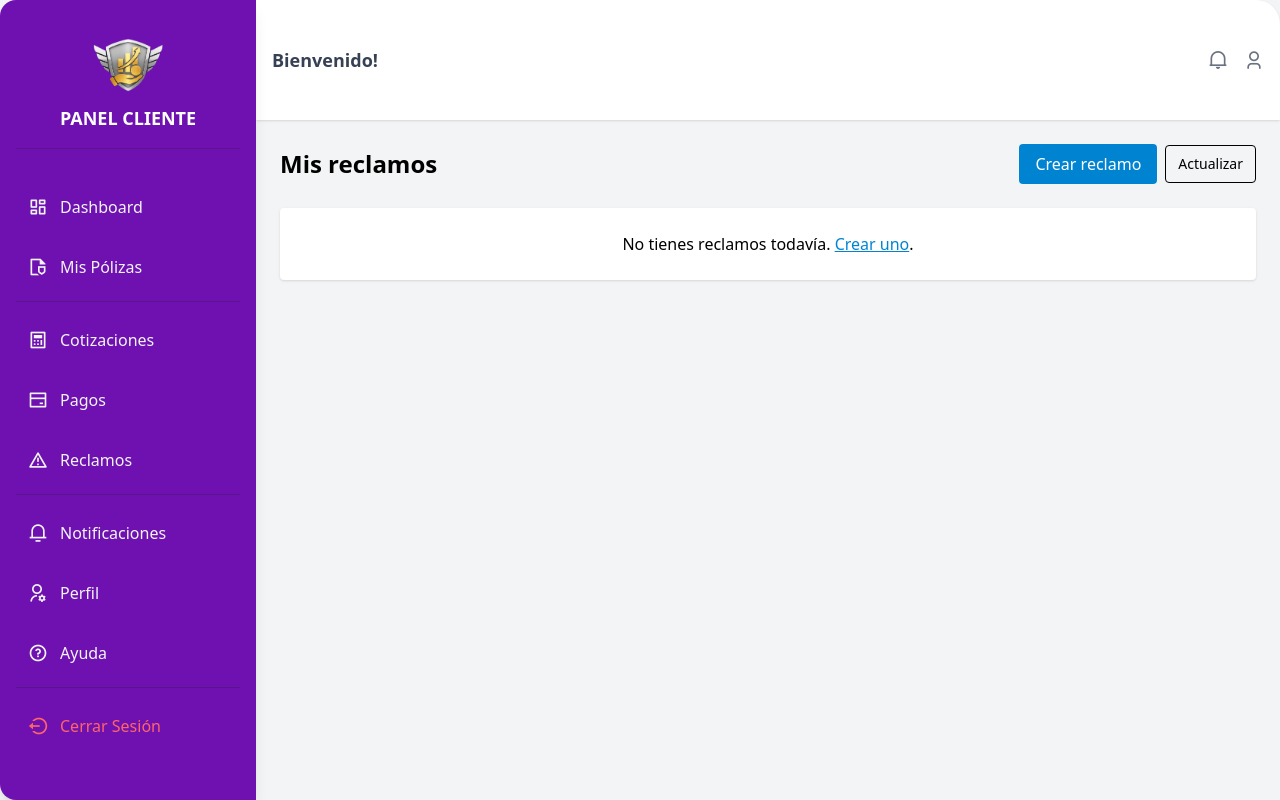
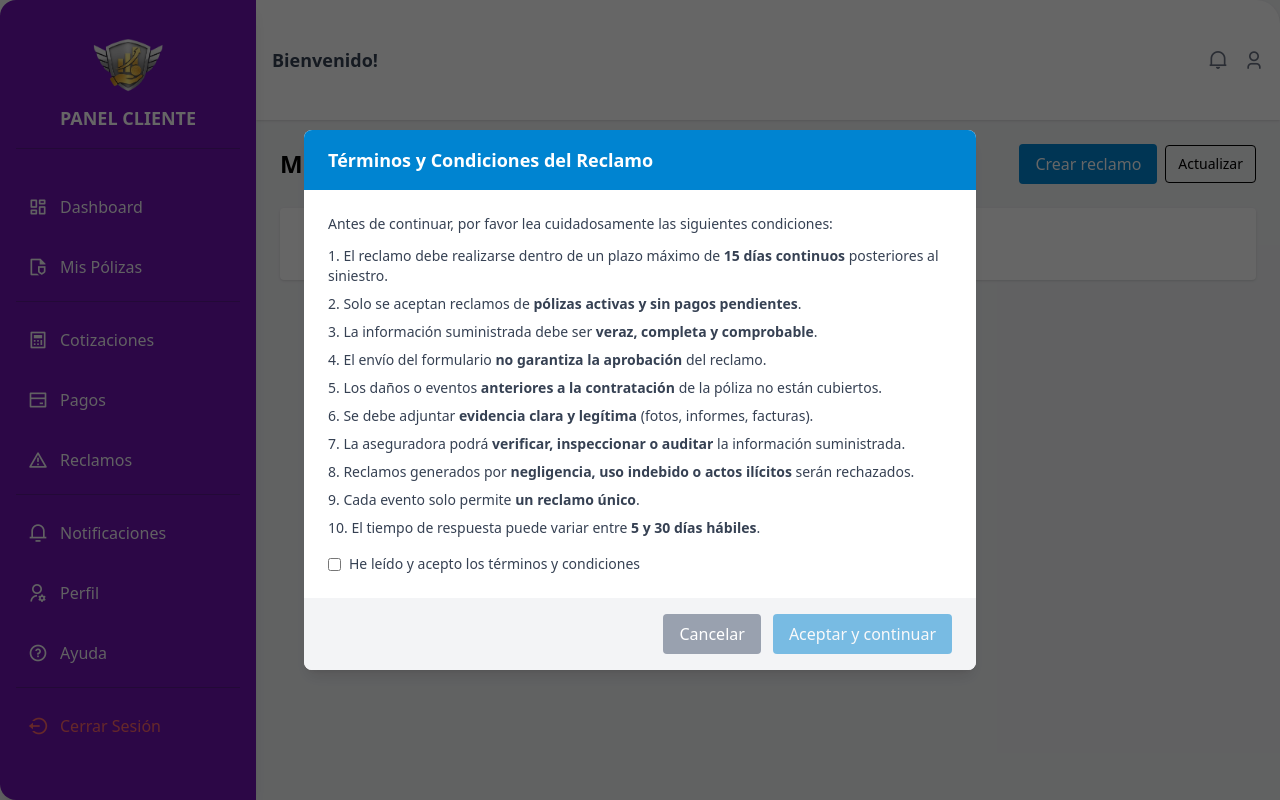
Before and after one commit to Flarxx/Pagina-seguros2025, a Django app: template reclamos/templates/reclamos/cliente/mis_reclamos.html in a window 1280 px wide. Run offline with Django 3.2, Linux system fonts and the light colour scheme; the template is opened without the code that fills it, so the values that code supplies are empty; style sheets or scripts are compiled from the project's sources; some libraries are stand-ins or nearby versions.

Commit message:
modal para cotizaciones y  reclamos

```diff
--- a/polizas/templates/polizas/cliente/layout.html
+++ b/polizas/templates/polizas/cliente/layout.html
@@ -26,7 +26,7 @@
         <ul class="space-y-2 ,">
             <!-- Grupo 1 -->
             <li>
-                <a href="{% url 'inicio_cliente'%}" class="flex items-center space-x-3 p-3 rounded-lg text-gray-100 hover:bg-purple-900 transition duration-200">
+                <a href="{% url 'usuarios:inicio_cliente' %}" class="flex items-center space-x-3 p-3 rounded-lg text-gray-100 hover:bg-purple-900 transition duration-200">
                     <i class="ri-dashboard-line text-xl"></i>
                     <span>Dashboard</span>
                 </a>
@@ -46,7 +46,7 @@
 
             <!-- Grupo 2 -->
             <li>
-                <a href="{% url 'mis_pagos' %}" class="flex items-center space-x-3 p-3 rounded-lg text-gray-100 hover:bg-purple-900 transition duration-200">
+                <a href="{% url 'pagos:mis_pagos' %}" class="flex items-center space-x-3 p-3 rounded-lg text-gray-100 hover:bg-purple-900 transition duration-200">
                     <i class="ri-bank-card-line text-xl"></i>
                     <span>Pagos</span>
                 </a>
@@ -66,7 +66,7 @@
 
             <!-- Grupo 3 -->
             <li>
-                <a href="{% url 'perfil' %}" class="flex items-center space-x-3 p-3 rounded-lg text-gray-100 hover:bg-purple-900 transition duration-200">
+                <a href="{% url 'usuarios:perfil' %}" class="flex items-center space-x-3 p-3 rounded-lg text-gray-100 hover:bg-purple-900 transition duration-200">
                     <i class="ri-user-settings-line text-xl"></i>
                     <span>Perfil</span>
                 </a>
@@ -79,7 +79,7 @@
             </li>
            <li class="border-t border-purple-900 pt-3">
     <a
-        href="{% url 'logout' %}"
+        href="{% url 'usuarios:logout' %}"
         class="flex items-center space-x-3 p-3 rounded-lg text-red-400 hover:bg-purple-900 hover:text-red-300 transition duration-200"
     >
         <i class="ri-logout-circle-line text-xl"></i>
@@ -114,6 +114,10 @@
             {% endblock %}
         </main>
     </div>
-    {% block extra_scripts %}{% endblock %}
+    {% block extra_scripts %}
+    <script src="{% static 'js/modal-reclamos.js' %}"></script>
+    <script src="{% static 'js/cotizaciones.js' %}"></script>
+    {% endblock %}
+
 </body>
 </html>
--- a/reclamos/templates/reclamos/cliente/crear_reclamo.html
+++ b/reclamos/templates/reclamos/cliente/crear_reclamo.html
@@ -2,8 +2,12 @@
 {% block title %}Crear reclamo{% endblock %}
 
 {% block content %}
+
+
+
+<!-- FORMULARIO CREAR RECLAMO -->
 <div class="max-w-3xl mx-auto">
-  <h1 class="text-2xl font-bold mb-4">Crear reclamo</h1>
+  <h1 class="text-2xl font-bold mb-4">Crear reclamo 2</h1>
 
   <form method="post" enctype="multipart/form-data" class="space-y-4 bg-white p-6 rounded shadow">
     {% csrf_token %}
--- a/reclamos/templates/reclamos/cliente/mis_reclamos.html
+++ b/reclamos/templates/reclamos/cliente/mis_reclamos.html
@@ -1,6 +1,58 @@
 {% extends 'polizas/cliente/layout.html' %}
+{% load static %}
 {% block title %}Mis reclamos{% endblock %}
 {% block content %}
+
+
+<!-- MODAL TÉRMINOS Y CONDICIONES -->
+<div id="modalTerminos" class="fixed inset-0 z-50 flex items-center justify-center bg-black/60 hidden">
+  <div class="bg-white w-full max-w-2xl mx-4 rounded-lg shadow-lg overflow-hidden">
+
+    <!-- Header -->
+    <div class="px-6 py-4 bg-sky-600 text-white flex justify-between items-center">
+      <h2 class="text-lg font-bold">Términos y Condiciones del Reclamo</h2>
+    </div>
+
+    <!-- Contenido -->
+    <div class="p-6 space-y-3 text-sm text-gray-700 max-h-[70vh] overflow-y-auto">
+
+      <p>Antes de continuar, por favor lea cuidadosamente las siguientes condiciones:</p>
+
+      <ol class="list-decimal list-inside space-y-2">
+        <li>El reclamo debe realizarse dentro de un plazo máximo de <strong>15 días continuos</strong> posteriores al siniestro.</li>
+        <li>Solo se aceptan reclamos de <strong>pólizas activas y sin pagos pendientes</strong>.</li>
+        <li>La información suministrada debe ser <strong>veraz, completa y comprobable</strong>.</li>
+        <li>El envío del formulario <strong>no garantiza la aprobación</strong> del reclamo.</li>
+        <li>Los daños o eventos <strong>anteriores a la contratación</strong> de la póliza no están cubiertos.</li>
+        <li>Se debe adjuntar <strong>evidencia clara y legítima</strong> (fotos, informes, facturas).</li>
+        <li>La aseguradora podrá <strong>verificar, inspeccionar o auditar</strong> la información suministrada.</li>
+        <li>Reclamos generados por <strong>negligencia, uso indebido o actos ilícitos</strong> serán rechazados.</li>
+        <li>Cada evento solo permite <strong>un reclamo único</strong>.</li>
+        <li>El tiempo de respuesta puede variar entre <strong>5 y 30 días hábiles</strong>.</li>
+      </ol>
+
+      <div class="flex items-center mt-4">
+        <input type="checkbox" id="aceptoTerminos" class="mr-2">
+        <label for="aceptoTerminos">He leído y acepto los términos y condiciones</label>
+      </div>
+
+    </div>
+
+    <!-- Footer -->
+    <div class="px-6 py-4 bg-gray-100 flex justify-end gap-3">
+      <a href="{% url 'usuarios:inicio_cliente' %}" class="px-4 py-2 bg-gray-400 text-white rounded">
+        Cancelar
+      </a>
+      <button id="btnContinuar" disabled
+              class="px-4 py-2 bg-sky-600 text-white rounded opacity-50 cursor-not-allowed">
+        Aceptar y continuar
+      </button>
+    </div>
+
+  </div>
+</div>
+
+
 <div class="flex items-center justify-between mb-6">
   <h1 class="text-2xl font-bold">Mis reclamos</h1>
   <div class="flex items-center gap-2">
@@ -27,3 +79,8 @@
 </div>
 
 {% endblock %}
+
+
+{% block extra_scripts %}
+<script src="{% static 'js/modal-reclamos.js' %}"></script>
+{% endblock %}
--- a/static/css/output.css
+++ b/static/css/output.css
@@ -16,9 +16,6 @@
     --color-orange-400: oklch(75% 0.183 55.934);
     --color-orange-500: oklch(70.5% 0.213 47.604);
     --color-orange-600: oklch(64.6% 0.222 41.116);
-    --color-yellow-50: oklch(98.7% 0.026 102.212);
-    --color-yellow-200: oklch(94.5% 0.129 101.54);
-    --color-yellow-400: oklch(85.2% 0.199 91.936);
     --color-yellow-500: oklch(79.5% 0.184 86.047);
     --color-yellow-600: oklch(68.1% 0.162 75.834);
     --color-yellow-700: oklch(55.4% 0.135 66.442);
@@ -38,14 +35,12 @@
     --color-blue-700: oklch(48.8% 0.243 264.376);
     --color-blue-800: oklch(42.4% 0.199 265.638);
     --color-blue-900: oklch(37.9% 0.146 265.522);
-    --color-indigo-50: oklch(96.2% 0.018 272.314);
     --color-indigo-100: oklch(93% 0.034 272.788);
     --color-indigo-200: oklch(87% 0.065 274.039);
     --color-indigo-500: oklch(58.5% 0.233 277.117);
     --color-indigo-600: oklch(51.1% 0.262 276.966);
     --color-indigo-700: oklch(45.7% 0.24 277.023);
     --color-indigo-800: oklch(39.8% 0.195 277.366);
-    --color-indigo-900: oklch(35.9% 0.144 278.697);
     --color-violet-50: oklch(96.9% 0.016 293.756);
     --color-violet-500: oklch(60.6% 0.25 292.717);
     --color-violet-600: oklch(54.1% 0.281 293.009);
@@ -101,25 +96,16 @@
     --text-3xl--line-height: calc(2.25 / 1.875);
     --text-4xl: 2.25rem;
     --text-4xl--line-height: calc(2.5 / 2.25);
-    --text-5xl: 3rem;
-    --text-5xl--line-height: 1;
-    --text-6xl: 3.75rem;
-    --text-6xl--line-height: 1;
-    --text-7xl: 4.5rem;
-    --text-7xl--line-height: 1;
     --font-weight-medium: 500;
     --font-weight-semibold: 600;
     --font-weight-bold: 700;
     --font-weight-extrabold: 800;
-    --font-weight-black: 900;
-    --leading-tight: 1.25;
     --leading-relaxed: 1.625;
     --radius-md: 0.375rem;
     --radius-lg: 0.5rem;
     --radius-xl: 0.75rem;
     --radius-2xl: 1rem;
     --radius-3xl: 1.5rem;
-    --ease-in-out: cubic-bezier(0.4, 0, 0.2, 1);
     --default-transition-duration: 150ms;
     --default-transition-timing-function: cubic-bezier(0.4, 0, 0.2, 1);
     --default-font-family: var(--font-sans);
@@ -341,6 +327,9 @@
   .z-\[100\] {
     z-index: 100;
   }
+  .z-\[9999\] {
+    z-index: 9999;
+  }
   .order-1 {
     order: 1;
   }
@@ -368,6 +357,9 @@
       max-width: 96rem;
     }
   }
+  .mx-4 {
+    margin-inline: calc(var(--spacing) * 4);
+  }
   .mx-auto {
     margin-inline: auto;
   }
@@ -544,6 +536,9 @@
   }
   .h-screen {
     height: 100vh;
+  }
+  .max-h-\[70vh\] {
+    max-height: 70vh;
   }
   .min-h-\[40vh\] {
     min-height: 40vh;
@@ -661,11 +656,20 @@
   .transform {
     transform: var(--tw-rotate-x,) var(--tw-rotate-y,) var(--tw-rotate-z,) var(--tw-skew-x,) var(--tw-skew-y,);
   }
+  .cursor-not-allowed {
+    cursor: not-allowed;
+  }
   .cursor-pointer {
     cursor: pointer;
   }
   .resize {
     resize: both;
+  }
+  .list-inside {
+    list-style-position: inside;
+  }
+  .list-decimal {
+    list-style-type: decimal;
   }
   .list-disc {
     list-style-type: disc;
@@ -958,6 +962,15 @@
   .border-yellow-600 {
     border-color: var(--color-yellow-600);
   }
+  .bg-black {
+    background-color: var(--color-black);
+  }
+  .bg-black\/60 {
+    background-color: color-mix(in srgb, #000 60%, transparent);
+    @supports (color: color-mix(in lab, red, red)) {
+      background-color: color-mix(in oklab, var(--color-black) 60%, transparent);
+    }
+  }
   .bg-blue-500 {
     background-color: var(--color-blue-500);
   }
@@ -984,6 +997,9 @@
   }
   .bg-gray-300 {
     background-color: var(--color-gray-300);
+  }
+  .bg-gray-400 {
+    background-color: var(--color-gray-400);
   }
   .bg-gray-500 {
     background-color: var(--color-gray-500);
--- a/usuarios/templates/cliente/editar_perfil.html
+++ b/usuarios/templates/cliente/editar_perfil.html
@@ -70,7 +70,7 @@
       </button>
 
       <a
-        href="{% url 'perfil' %}"
+        href="{% url 'usuarios:perfil' %}"
         class="flex items-center gap-2 px-6 py-2.5 bg-gray-200 text-gray-800 font-medium rounded-xl hover:bg-gray-300 active:scale-95 transition"
       >
         <i class="ri-close-circle-line"></i> Cancelar
--- a/usuarios/templates/cliente/perfil.html
+++ b/usuarios/templates/cliente/perfil.html
@@ -15,7 +15,7 @@
         <p class="text-sm text-purple-100">Información personal y de contacto</p>
       </div>
     </div>
-    <a href="{% url 'editar_perfil' %}"
+    <a href="{% url 'usuarios:editar_perfil' %}"
        class="mt-4 md:mt-0 inline-flex items-center space-x-2 bg-white text-purple-700 font-semibold px-5 py-2 rounded-lg shadow hover:bg-purple-50 transition">
       <i class="ri-edit-line"></i>
       <span>Editar Perfil</span>
```
Also changed, not shown: polizas/templates/polizas/cliente/cotizaciones.html (+51 -0 lines), static/js/cotizaciones.js (+59 -0 lines), static/js/modal-reclamos.js (added, +78 -0 lines).
